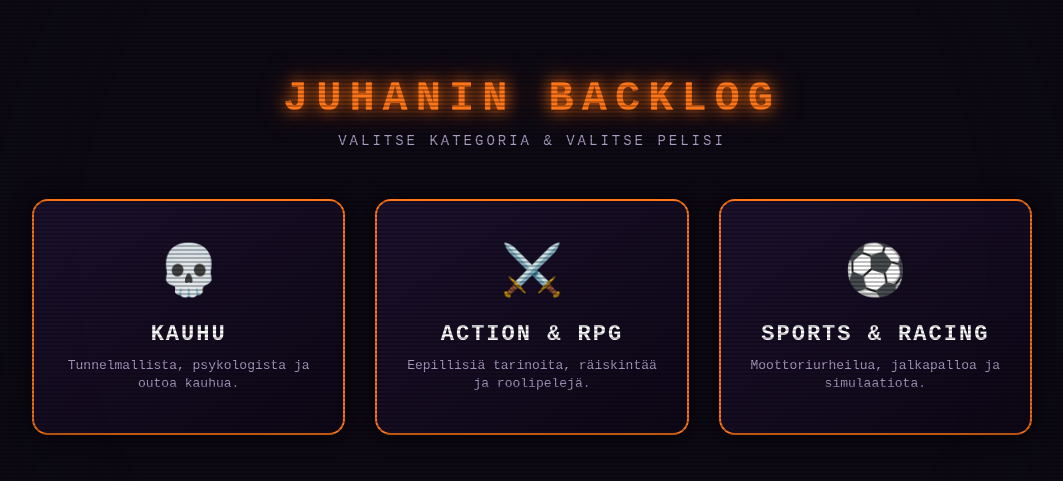
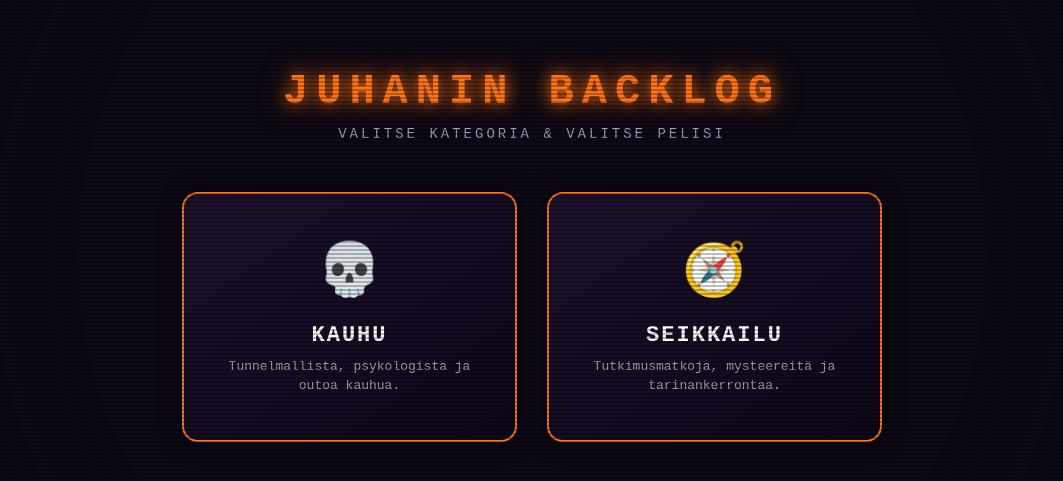
Before and after one commit to JuhaniVuorinen/JuhaninPelit, a plain HTML site: page index.html in a window 1280 px wide. Shown: the part 145-626 px from the top of the page, without its empty margins (108-1171 px from the left). Drawn offline with Linux system fonts and the light colour scheme.

Commit message:
Refactor landing page styles and genre grid layout
Updated styles for landing page and genre grid.

```diff
--- a/index.html
+++ b/index.html
@@ -13,12 +13,12 @@
     .hub-container {
       position: relative;
       z-index: 10;
-      height: 100vh;
+      min-height: 100vh;
       display: flex;
       flex-direction: column;
       justify-content: center;
       align-items: center;
-      padding: 20px;
+      padding: 40px 20px;
       box-sizing: border-box;
       text-align: center;
     }
@@ -43,9 +43,9 @@
 
     .genre-grid {
       display: grid;
-      grid-template-columns: repeat(3, 1fr);
+      grid-template-columns: repeat(2, 1fr);
       gap: 30px;
-      max-width: 1000px;
+      max-width: 700px;
       width: 100%;
     }
 
@@ -53,7 +53,7 @@
       background: linear-gradient(145deg, #1d122e, #0d0717);
       border: 2px solid #ff7518;
       border-radius: 16px;
-      padding: 40px 20px;
+      padding: 45px 25px;
       text-decoration: none;
       color: #ebd9ff;
       transition: all 0.4s ease;
@@ -73,7 +73,7 @@
     }
 
     .genre-icon {
-      font-size: 50px;
+      font-size: 52px;
       margin-bottom: 20px;
       transition: transform 0.3s ease;
     }
@@ -96,13 +96,14 @@
       line-height: 1.4;
     }
 
-    @media (max-width: 850px) {
+    /* Responsive Grid Breakpoints */
+    @media (max-width: 650px) {
       .genre-grid {
         grid-template-columns: 1fr;
         gap: 20px;
       }
-      .hub-title { font-size: 28px; }
-      .genre-card { padding: 25px 15px; }
+      .hub-title { font-size: 28px; letter-spacing: 4px; }
+      .genre-card { padding: 30px 20px; }
     }
   </style>
 </head>
@@ -128,18 +129,11 @@
         <p>Tunnelmallista, psykologista ja outoa kauhua.</p>
       </a>
 
-      <!-- Action & RPG Card -->
-      <a href="action.html" class="genre-card">
-        <div class="genre-icon">⚔️</div>
-        <h2>ACTION & RPG</h2>
-        <p>Eepillisiä tarinoita, räiskintää ja roolipelejä.</p>
-      </a>
-
-      <!-- Sports & Racing Card -->
-      <a href="sports.html" class="genre-card">
-        <div class="genre-icon">⚽</div>
-        <h2>SPORTS & RACING</h2>
-        <p>Moottoriurheilua, jalkapalloa ja simulaatiota.</p>
+      <!-- Adventure Card -->
+      <a href="adventure.html" class="genre-card">
+        <div class="genre-icon">🧭</div>
+        <h2>SEIKKAILU</h2>
+        <p>Tutkimusmatkoja, mysteereitä ja tarinankerrontaa.</p>
       </a>
     </div>
   </div>
```
